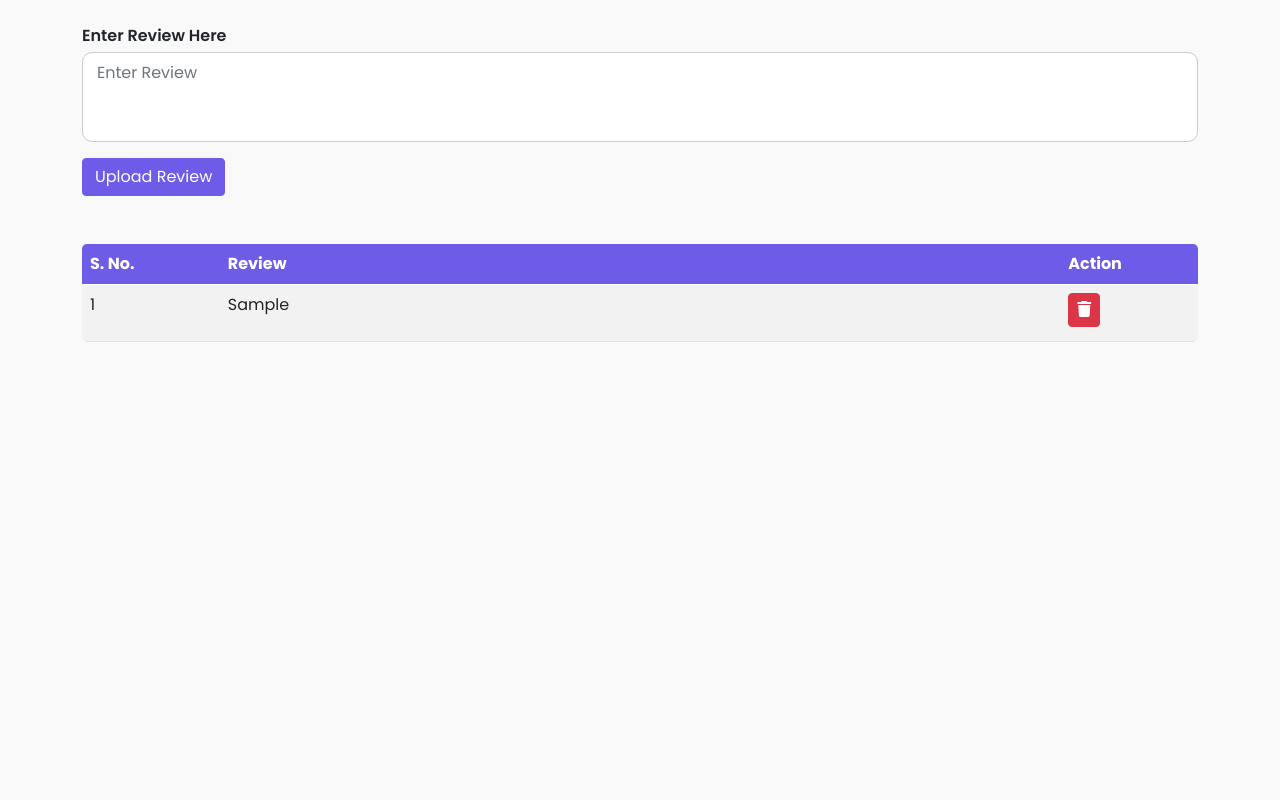
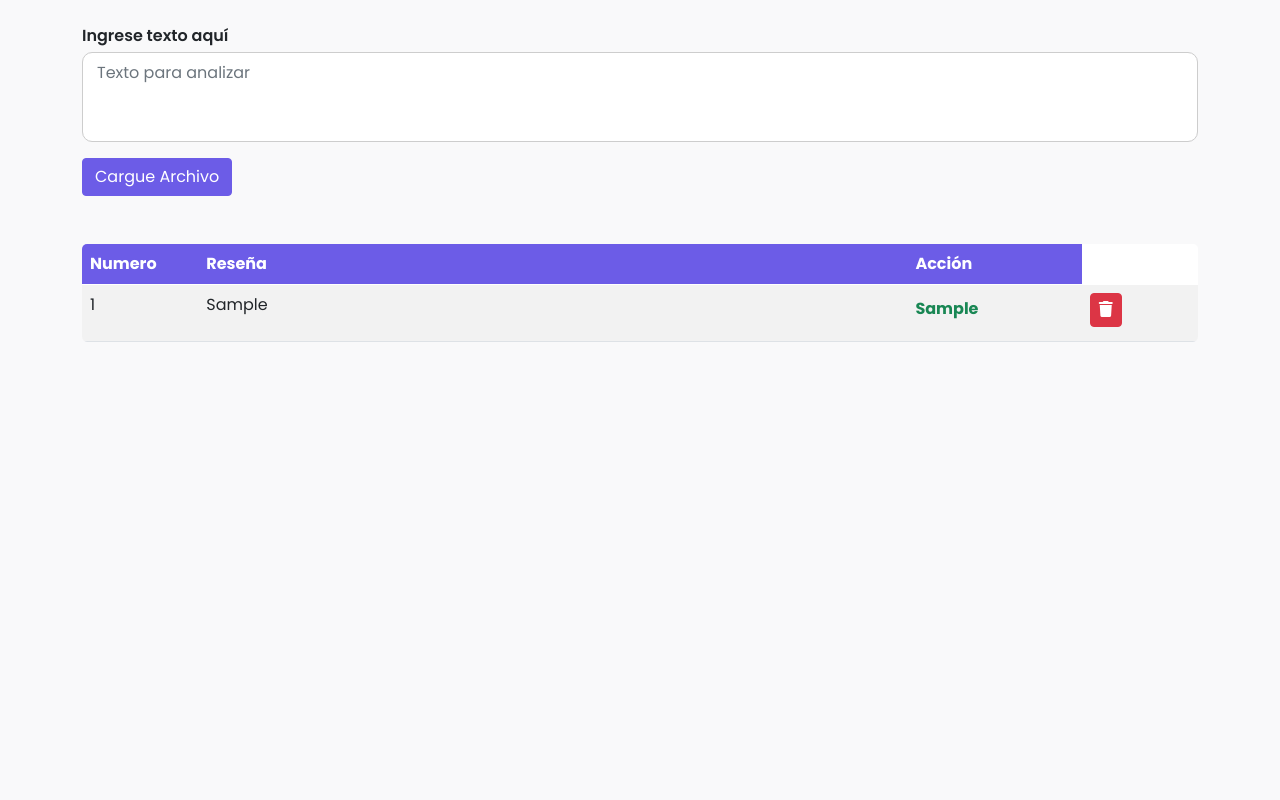
Before and after one commit to perezrd5/NLPAdademicSentimentAnalysis, a Django app: page / in a window 1280 px wide. Run offline with Django 4.2, Linux system fonts and the light colour scheme; tables that the repository leaves empty hold one stand-in row (values such as "Sample post").

Commit message:
Update index.html

```diff
--- a/app/Sentiment_Analysis/sentiment/templates/index.html
+++ b/app/Sentiment_Analysis/sentiment/templates/index.html
@@ -16,10 +16,10 @@
 				{% csrf_token %}
 				<div class="inner_wrapper py-4 mb-4">
 					<div class="">
-						<label class="field_label">Enter Review Here</label>
-						<textarea id="input_text" class="form-control review_field mb-3" placeholder="Enter Review" name="input_text"></textarea>
+						<label class="field_label">Ingrese texto aquí</label>
+						<textarea id="input_text" class="form-control review_field mb-3" placeholder="Texto para analizar" name="input_text"></textarea>
 						<div id='divError'></div>
-						<button class="btn upload-btn" id="upload-preview">Upload Review</button>
+						<button class="btn upload-btn" id="upload-preview">Cargue Archivo</button>
 					</div>
 				</div>
 			</form>
@@ -28,9 +28,9 @@
 					<table class="table mb-0 table-striped">
 						<thead class="review_header">
 							<tr>
-								<th class="review_head">S. No.</th>
-								<th class="review_head">Review</th>
-								<th class="review_head">Action</th>
+								<th class="review_head">Numero</th>
+								<th class="review_head">Reseña</th>
+								<th class="review_head">Acción</th>
 							</tr>
 						</thead>
 						<tbody>
@@ -42,7 +42,9 @@
 								<td class="review_data">
 									<p class="m-0">{{data.input_txt}}</p>
 								</td>
-
+								<td class="remark_data">
+									<span class="badge rounded-pill {% if data.remarks == "Negative" %} text-danger {% else %} text-success {% endif %} px-0 py-2">{{data.remarks}}</span>
+								</td>
 								<td class="action_data">
 									<button type="submit" class="btn btn-danger py-1 px-2" id="delete-btn" data-delete_url='{% url 'delete-sentiments' data.id %}'><i class="fa-solid fa-trash"></i></button>
 								</td>
```
